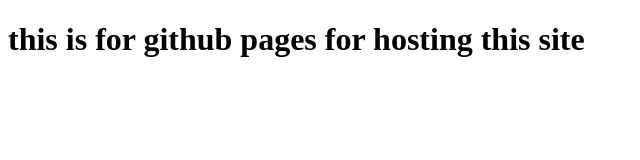
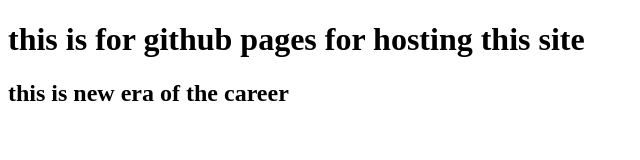
Before and after one commit to AmirPyDev/google, a plain HTML site: page index.html in a window 1280 px wide. Shown: the whole page, without its empty margins (0-640 px from the left). Drawn offline with Linux system fonts and the light colour scheme.

Commit message:
Update index.html

```diff
--- a/index.html
+++ b/index.html
@@ -9,6 +9,7 @@
 
 
 	<h1>this is for github pages for hosting this site</h1>
+	<h2>this is new era of the career</h2>
 
 
 </body>
```
